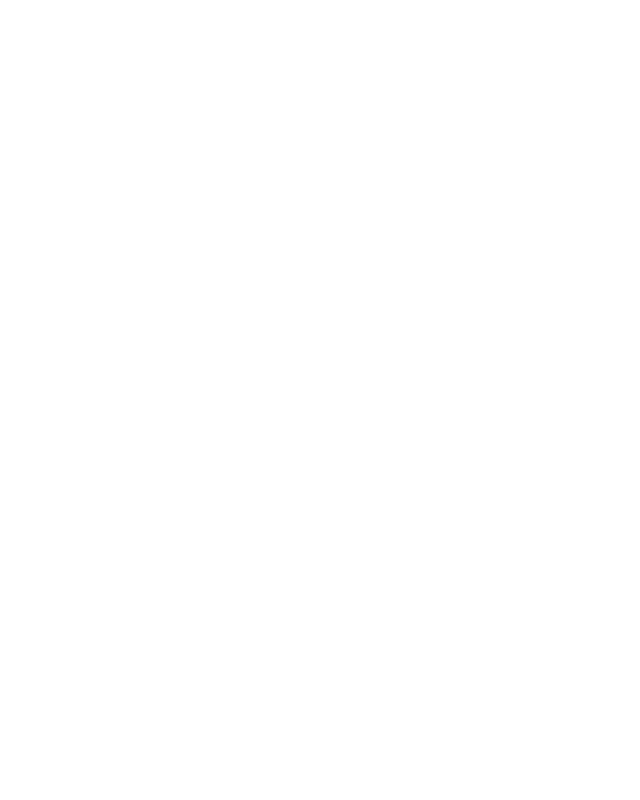
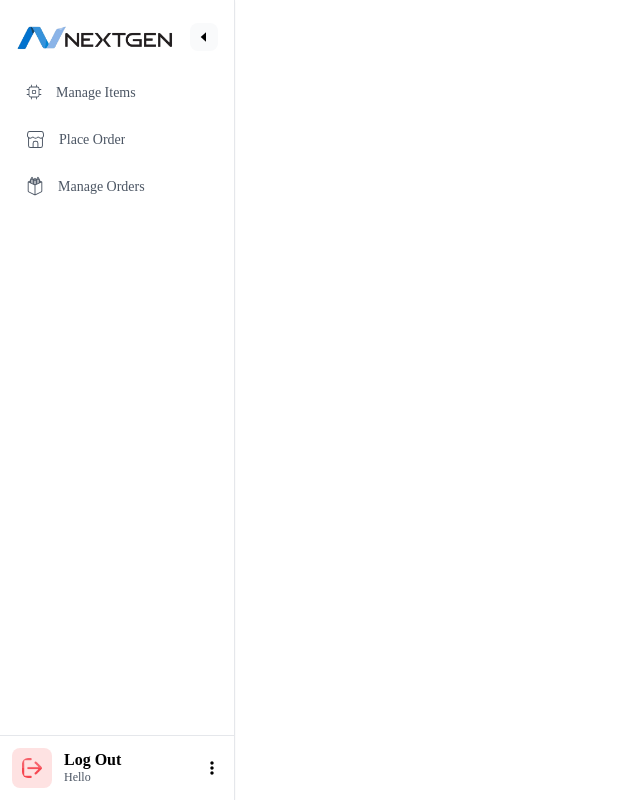
Before and after one commit to DhanushkaTA/Billing-System-Front-End, a React (Vite) app: page /home in a window 1280 px wide. Shown: the whole page, without its empty margins (0-640 px from the left). Built offline with nearby package versions, Linux system fonts and the light colour scheme; a web font is replaced by a local one.

Commit message:
add side bar

```diff
--- /dev/null
+++ b/src/components/sidebar/sidebar.tsx
@@ -0,0 +1,135 @@
+import {BiCaretLeft,  BiDotsVerticalRounded} from "react-icons/bi";
+import React, {useContext, useEffect, useState} from "react";
+import SidebarContext from "../../context/contexts"
+import Cookies from "js-cookie";
+import * as DateUtil from "../../util/DataUtil.ts";
+import axios from "axios";
+import {useNavigate} from "react-router-dom";
+import Model from "../model/model.tsx";
+import { IoLogOut } from "react-icons/io5";
+
+interface Props{
+    children:React.ReactNode,
+    email:string
+}
+
+function Sidebar(props:Props) {
+
+    const expanded = useContext(SidebarContext)
+    const [expandedSide, setExpandedSide] = useState(true)
+
+    let navigate = useNavigate();
+
+    const [open, setOpen] = useState(false)
+
+    useEffect(() => {
+        setExpandedSide(expanded)
+    }, [expanded]);
+
+
+    const logOutAction = () => {
+
+        const headers={"content-type" : 'application/json'}
+
+        let data = {
+            id : Cookies.get('login_id'),
+            logOutDate : DateUtil.getFullDateNow()
+        }
+
+        axios.put('http://localhost:9000/login/update',data,{headers:headers})
+            .then(response => {
+
+                navigate('/')
+
+        })
+            .catch(error => {
+
+                alert("User not logout")
+                console.log(error)
+
+            })
+
+    }
+
+    return(
+        <aside className={"h-screen w-max sticky top-0 left-0"}>
+            <nav className={"h-full flex flex-col  border-r shadow-sm "}>
+
+                <div className={`h-[8.3%]  p-4 pb-2 flex justify-between items-center ${expanded ? "w-full" : "w-max"}`}>
+
+                    <img
+                        src={"../src/assets/images/logo/NextGen_Logo.png"}
+                        className={` overflow-hidden transition-all
+                                    ${expanded ? "w-[158px]" : "w-0" }`} alt={'icon'}/>
+
+                    <button
+                        onClick={() => setExpandedSide(value => !value)}
+                        className={"p-1.5 rounded-lg bg-gray-50 hover:bg-gray-100"}>
+                        {/*{!expanded ? <BiCaretRight /> : <BiCaretLeft/> }*/}
+                        {!expanded ? <img src={"../src/assets/images/logo/logo-2.png"}
+                                          width={35} height={24.9} alt={'icon'}/> : <BiCaretLeft/> }
+                    </button>
+
+                </div>
+
+                {/*---------------------------------------------------*/}
+
+                <SidebarContext.Provider value={expandedSide}>
+
+                    <ul className={"flex-1 px-3"}>
+                        {props.children}
+                    </ul>
+
+                </SidebarContext.Provider>
+
+                {/*---------------------------------------------------*/}
+
+                <Model
+                    open={open}
+                    title={"Conform Logout"}
+                    des={'Do you wanna logout from the application?'}
+                    icon={<IoLogOut size={40} className={"text-red-600"}/>}
+                    onClose={() => setOpen(false)}>
+                    <button key={'1'} className="btn btn-danger w-full" onClick={() => logOutAction()}>Logout</button>
+                    <button key={'2'} className="btn btn-light w-full" onClick={() => setOpen(false)}>Cancel</button>
+                </Model>
+
+                <div
+                    className={`border-t flex p-3 hover:cursor-pointer hover:bg-red-100/50 group`}
+                    onClick={() => setOpen(true)}
+                >
+
+                    <div className={"w-10 h-10 bg-red-100 flex items-center justify-center rounded-lg group-hover:bg-red-300"}>
+
+                        <img
+                            src="../../../src/assets/images/icon/log_out.png"
+                            // src="https://ui-avatars.com/api/?background=c7d2fe&color=3730a3&bold=true"
+                            // src="src/assets/images/people/1.jpg"
+                            alt="icon"
+                            title="log out"
+                            className="w-5 h-5 rounded-md"
+                        />
+
+                    </div>
+
+                    <div className={`flex justify-between items-center ml-3
+                    overflow-hidden transition-all ${expanded ? "w-[158px] ml-3" : "w-0"}`}>
+
+                        <div className="leading-4 font-Euclid">
+                            {/*<h4 className="font-semibold">John Doe</h4>*/}
+                            {/*<span className="text-xs text-gray-600">johndoe@gmail.com</span>*/}
+                            <h4 className="font-semibold">Log Out</h4>
+                            <span className="text-xs text-gray-600">{props.email}</span>
+                        </div>
+                        <BiDotsVerticalRounded size={20} className={"hover:cursor-pointer"}/>
+
+                    </div>
+                </div>
+
+
+            </nav>
+        </aside>
+    )
+}
+
+export default Sidebar
--- /dev/null
+++ b/src/components/sidebarItems/sidebarItem.tsx
@@ -0,0 +1,55 @@
+import {useContext} from "react";
+import SidebarContext from "../../context/contexts"
+import {Link} from "react-router-dom";
+
+interface Props{
+    icon:any,
+    text:string,
+    active?:any,
+    alert?:any,
+    navigate:string,
+    // callBack:Function
+}
+
+function SidebarItem(props:Props){
+
+    const expanded = useContext(SidebarContext)
+
+    return(
+        <Link to={props.navigate} >
+            <li id={props.text}
+                // onClick={() => props.callBack(props.text)}
+                className={` min-h-[42px]
+                relative flex items-center py-2 px-3 my-3 " +
+                "font-medium rounded-md cursor-pointer" +
+                "transition-colors group font-Euclid
+
+                ${props.active ? "bg-gradient-to-tr from-indigo-200 to-indigo-100 text-indigo-800"
+                : "hover:bg-indigo-50 text-gray-600"}
+
+                ${!expanded ? "w-max" : "w-full"} my-[5px] cursor-pointer`}>
+                {props.icon}
+
+                <span className={`overflow-hidden transition-all text-[14px]
+                ${expanded ? "w-42 ml-3 " : "w-0"}`}>
+
+                    {props.text}
+                </span>
+
+                {
+                    !expanded &&
+                    <div
+                        className={`absolute left-[110%] rounded-md px-2 py-1 ml-6
+                        bg-indigo-100 text-indigo-800 text-sm font-medium
+                        invisible opacity-20 -translate-x-3 transition-all
+                        group-hover:visible group-hover:opacity-100 group-hover:translate-x-0`}>
+                        {props.text}
+                    </div>
+                }
+            </li>
+        </Link>
+    )
+
+}
+
+export default SidebarItem;
--- a/src/view/homeView.tsx
+++ b/src/view/homeView.tsx
@@ -1,15 +1,69 @@
+import Sidebar from "../components/sidebar/sidebar.tsx";
+import SidebarItem from "../components/sidebarItems/sidebarItem.tsx";
+import {
+  CiAlignBottom,
+  CiGrid42,
+  CiMicrochip,
+  CiPenpot,
+  CiShop,
+} from "react-icons/ci";
+import Header from "../components/header/header.tsx";
+import { Outlet } from "react-router-dom";
+
 function HomeView() {
   return (
     <>
-      <section
+      {/* <section
         className={
           "w-full h-screen bg-red-500/0 flex items-center justify-center"
         }
       >
         {/* main container */}
-        <dev>
+      {/* <div>
 
-        </dev>
+            <div>
+                ITEM
+            </div>
+
+        </div>
+      </section>  */}
+
+      <section className={"flex flex-row"}>
+        <aside className={"w-max"}>
+          <Sidebar
+            email="Hello"
+            children={[
+              // <SidebarItem
+              //     key={'1'}
+              //     text={"Dashboard"}
+              //     // icon={<BiSolidDashboard size={20}/>}
+              //     icon={<CiGrid42 size={20}/>}
+              //     navigate={"admin-dash"}
+              // />,
+
+              <SidebarItem
+                key={"3"}
+                icon={<CiMicrochip size={20} />}
+                text={"Manage Items"}
+                navigate={"item"}
+              />,
+
+              <SidebarItem
+                key={"7"}
+                icon={<CiShop size={23} />}
+                text={"Place Order"}
+                navigate={"cart"}
+              />,
+
+              <SidebarItem
+                key={"8"}
+                icon={<CiPenpot size={22} />}
+                text={"Manage Orders"}
+                navigate={"order"}
+              />,
+            ]}
+          />
+        </aside>
       </section>
     </>
   );
```
